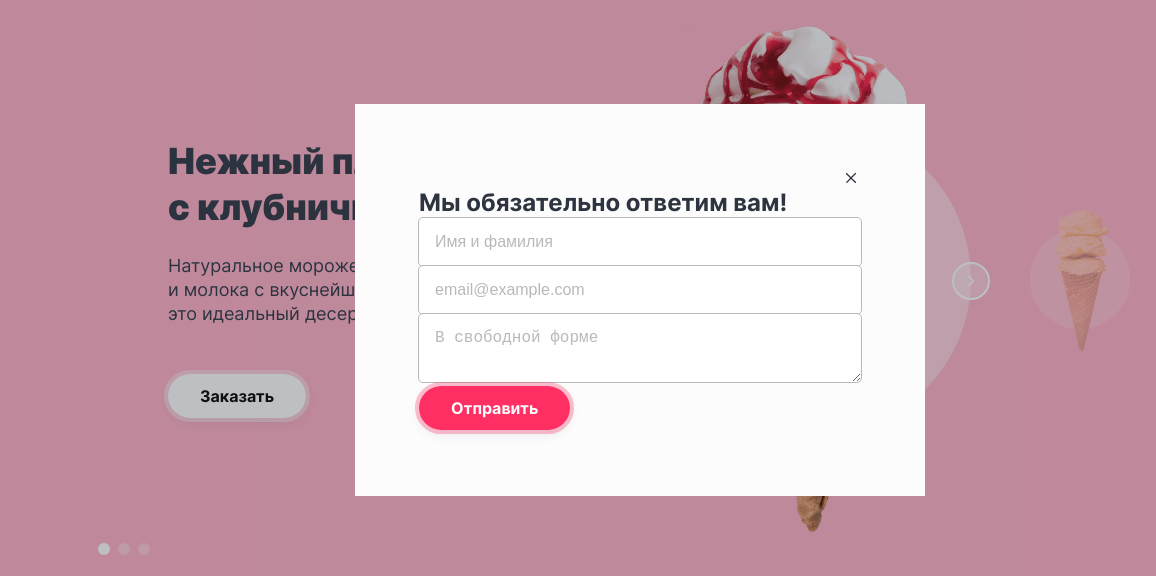
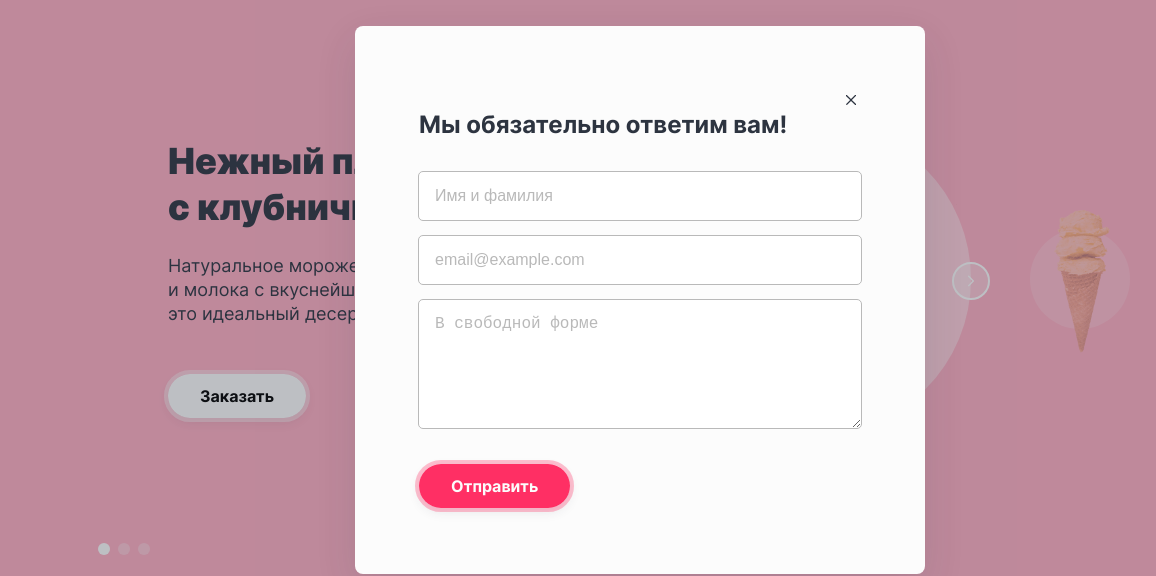
Before and after one commit to kaplya-sys/glasy, a plain HTML site: page source/index.html in a window 1280 px wide. Shown: the part 100-676 px from the top of the page, 0-1156 px from the left. Drawn offline with nearby package versions, Linux system fonts and the light colour scheme; files that its build step writes are made by us from their sources.

Commit message:
styled modal

```diff
--- a/source/index.html
+++ b/source/index.html
@@ -529,10 +529,10 @@
           <!--field--error-->
           <input class="feedback-form__field field" type="email" placeholder="email@example.com">
         </label>
-        <label class="feedback-form__label">
+        <label class="feedback-form__label feedback-form__label--message">
           <span class="visually-hidden">Текст сообщения</span>
           <!--field--error-->
-          <textarea class="feedback-form__field field" placeholder="В свободной форме"></textarea>
+          <textarea class="feedback-form__field field" placeholder="В свободной форме" rows="5"></textarea>
         </label>
         <button class="feedback-form__button button button--bright" type="submit">Отправить</button>
       </form>
--- a/source/js/script.js
+++ b/source/js/script.js
@@ -64,7 +64,8 @@ nextButton.addEventListener('click', () => {
   nextSlider();
 });
 
-contactsButton.addEventListener('click', () => {
+contactsButton.addEventListener('click', (event) => {
+  event.stopPropagation();
   modal.classList.remove('modal__container--close');
 });
 
--- a/source/sass/blocks/feedback-form.scss
+++ b/source/sass/blocks/feedback-form.scss
@@ -0,0 +1,17 @@
+.feedback-form {
+  display: flex;
+}
+
+.feedback-form__label {
+  display: inline-block;
+  margin-bottom: 16px;
+  width: 442px;
+
+  &--message {
+    margin-bottom: 32px;
+  }
+}
+
+.feedback-form__button {
+  margin-left: auto;
+}
--- a/source/sass/blocks/feedback.scss
+++ b/source/sass/blocks/feedback.scss
@@ -13,6 +13,7 @@
 
 .feedback__title {
   margin: 0;
+  margin-bottom: 32px;
   font-weight: 700;
   font-size: 24px;
   line-height: 30px;
--- a/source/sass/blocks/modal.scss
+++ b/source/sass/blocks/modal.scss
@@ -20,4 +20,6 @@
   margin: auto;
   padding: 64px 64px 66px 64px;
   background-color: variables.$primaryLightColor;
+  border-radius: 8px;
+  box-shadow: 0 15px 40px rgba(variables.$primaryDarkColor, 0.12);
 }
--- a/source/sass/style.scss
+++ b/source/sass/style.scss
@@ -33,3 +33,4 @@
 @use "blocks/contacts";
 @use "blocks/modal";
 @use "blocks/feedback";
+@use "blocks/feedback-form";
```
